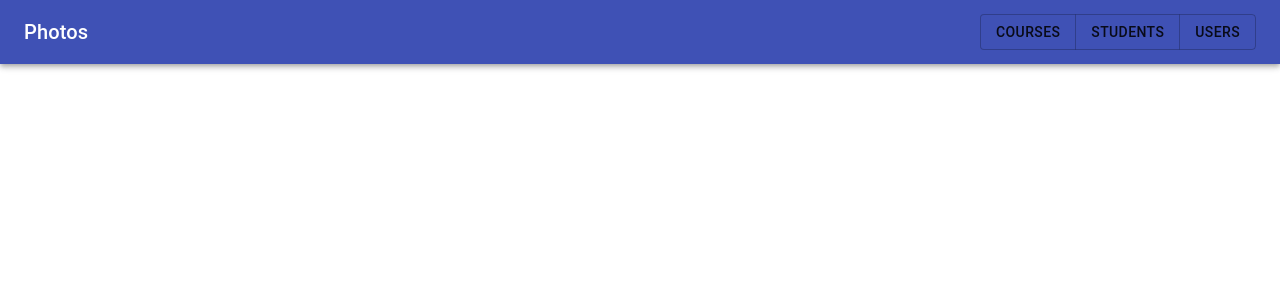
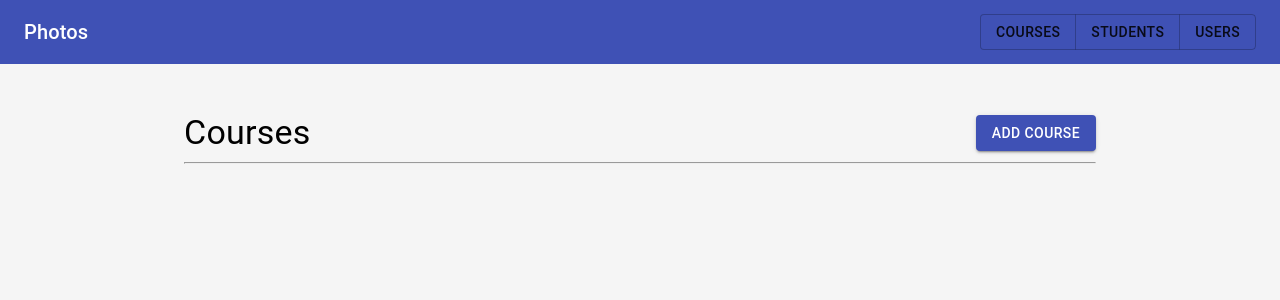
Before and after one commit to P-Corn/vottron, a React (Create React App) app: page /courses in a window 1280 px wide. Shown: the top 300 px of the page. Built offline with nearby package versions, Linux system fonts and the light colour scheme; the HTML template or start-up script is replaced by a standard one.

Commit message:
began working on courses page. Added header.

```diff
--- a/src/App.js
+++ b/src/App.js
@@ -4,6 +4,7 @@ import './App.css';
 import Nav from './Nav';
 import Students from './students/Students'
 import Users from './users/Users'
+import Courses from './courses/Courses'
 
 
 function App() {
@@ -13,6 +14,7 @@ function App() {
         <Nav />
         <Switch>
           {/* <Home path="/" exact component={Home}/> */}
+          <Route path="/courses" component={Courses}/>
           <Route path="/students" component={Students}/>
           <Route path="/users" exact component={Users}/>
         </Switch>
--- /dev/null
+++ b/src/courses/Courses.js
@@ -0,0 +1,34 @@
+import React from 'react';
+import {Container, Typography, Button, Grid, Icon} from '@material-ui/core'
+
+
+function Courses() {
+  return (
+    <div className="pageBg">
+      <div className="content-wrapper">
+        <Container
+          maxWidth='md'
+        >
+          <Grid
+            justify="space-between"
+            alignItems="center"
+            container
+          >
+            <Typography variant="h4">
+              Courses
+            </Typography>
+            <Button
+            variant="contained"
+            color="primary">
+              Add course
+            </Button>
+          </Grid>
+          <hr></hr>
+
+        </Container>
+      </div>
+    </div>
+  );
+}
+
+export default Courses;
--- a/src/students/AddStudentForm.js
+++ b/src/students/AddStudentForm.js
@@ -8,7 +8,7 @@ function AddStudentForm({handleClose}) {
     const dateObj = new Date();
 
     const createId = () => {
-        return 1;
+        return 6;
     }
 
     const [studentId, setStudentId] = useState(createId);
@@ -17,10 +17,10 @@ function AddStudentForm({handleClose}) {
     const [adminNotes, setAdminNotes] = useState("");
     const [course, setCourse] = useState("");
     const [dob, setDob] = useState("");
-    const [enrollDate] = useState(`${dateObj.getFullYear()}/${dateObj.getDate()}/${dateObj.getDay()}`);
+    const [enrollDate] = useState("2021/01/01");
 
     const addStudent = () => {
-        Axios.post('http://localhost:3001/addstudent', {
+        Axios.post('http://localhost:3001/students', {
             studentId,
             firstName,
             lastName,
@@ -34,7 +34,7 @@ function AddStudentForm({handleClose}) {
     const handleSubmit = (e) => {
         handleClose();
         addStudent();
-        e.preventDefault();
+        // e.preventDefault();
     }
 
   return (
--- a/src/students/StudentsTable.js
+++ b/src/students/StudentsTable.js
@@ -1,4 +1,4 @@
-import React from "react";
+import React, {useEffect} from "react";
 import PropTypes from "prop-types";
 import clsx from "clsx";
 import { lighten, makeStyles } from "@material-ui/core/styles";
@@ -22,39 +22,6 @@ import FilterListIcon from "@material-ui/icons/FilterList";
 import AddStudentModal from "./AddStudentModal";
 import Axios from 'axios';
 
-const getStudents = () => {
-  Axios.get("http://localhost:3001/students").then((response) => {
-    return response.data;
-  }).then((data) =>{
-    for(let student in data) {
-      // rows[student] = createData(data[student.firstname],)
-    }
-  })
-}
-
-// function createData(name, calories, fat, carbs, protein) {
-//   return { name, calories, fat, carbs, protein };
-// }
-
-function createData(firstName, course, studentId, age, enrolldate) {
-  return { firstName, course, studentId, age, enrolldate };
-}
-
-const rows = [
-  createData("Jimmy McGill", "Python", "Yes", 46, "12/1/2020"),
-  createData("Saul Goodman", "Coding and Robotics", "Yes", 52, "12/1/2020"),
-  createData("Kim Wexler", "Python", "Yes", 24, "12/1/2020"),
-  createData("Fred Frad", "Minecraft", "Yes", 24, "12/1/2020"),
-  createData("Skylyn Barron-Garcia", "Coding Fundementals", "Yes", 24, "12/1/2020"),
-  createData("Honeycomb", 408, 3.2, 87, 6.5),
-  createData("Ice cream sandwich", 237, 9.0, 37, 4.3),
-  createData("Jelly Bean", 375, 0.0, 94, 0.0),
-  createData("KitKat", 518, 26.0, 65, 7.0),
-  createData("Lollipop", 392, 0.2, 98, 0.0),
-  createData("Marshmallow", 318, 0, 81, 2.0),
-  createData("Nougat", 360, 19.0, 9, 37.0),
-  createData("Oreo", 437, 18.0, 63, 4.0)
-];
 
 function descendingComparator(a, b, orderBy) {
   if (b[orderBy] < a[orderBy]) {
@@ -256,8 +223,27 @@ export default function StudentsTable() {
   const [selected, setSelected] = React.useState([]);
   const [page, setPage] = React.useState(0);
   const [rowsPerPage, setRowsPerPage] = React.useState(5);
+  const [rows, setRows] = React.useState([]);
 
-  getStudents();
+  const getStudents = () => {
+    Axios.get("http://localhost:3001/students").then((response) => {
+      const data = response.data;
+      // let dataArray = [...rows];
+      setRows([...data]);
+    })
+  }
+
+  useEffect (() => {
+    getStudents();
+  },[])
+
+  // function createData(name, calories, fat, carbs, protein) {
+  //   return { name, calories, fat, carbs, protein };
+  // }
+
+  // function createData(name, course, studentId, age, enrolldate) {
+  //   return { name, course, studentId, age, enrolldate };
+  // }
 
   const handleRequestSort = (event, property) => {
     const isAsc = orderBy === property && order === "asc";
@@ -349,12 +335,12 @@ export default function StudentsTable() {
                         id={labelId}
                         scope="row"
                       >
-                        {row.name}
+                        {row.firstname}
                       </TableCell>
-                      <TableCell align="left">{row.calories}</TableCell>
-                      <TableCell align="right">{row.fat}</TableCell>
-                      <TableCell align="right">{row.carbs}</TableCell>
-                      <TableCell align="right">{row.protein}</TableCell>
+                      <TableCell align="left">{row.course}</TableCell>
+                      <TableCell align="right">{row.studentid}</TableCell>
+                      <TableCell align="right">{row.studentdob}</TableCell>
+                      <TableCell align="right">{row.enrolldate}</TableCell>
                     </TableRow>
                   );
                 })}
```
